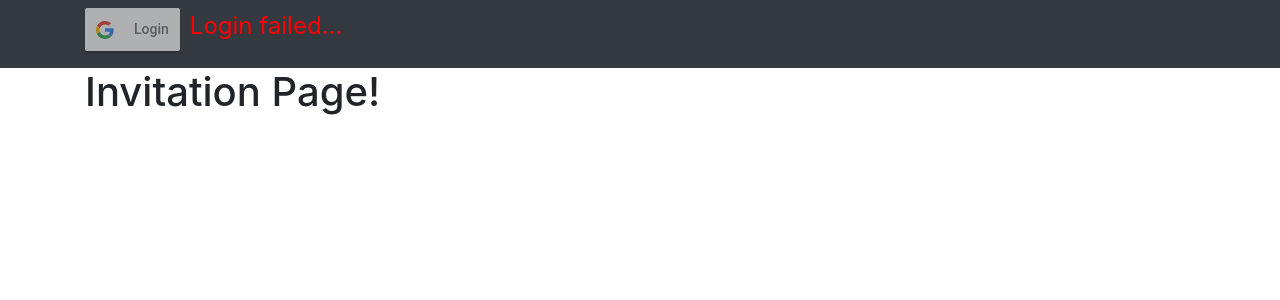
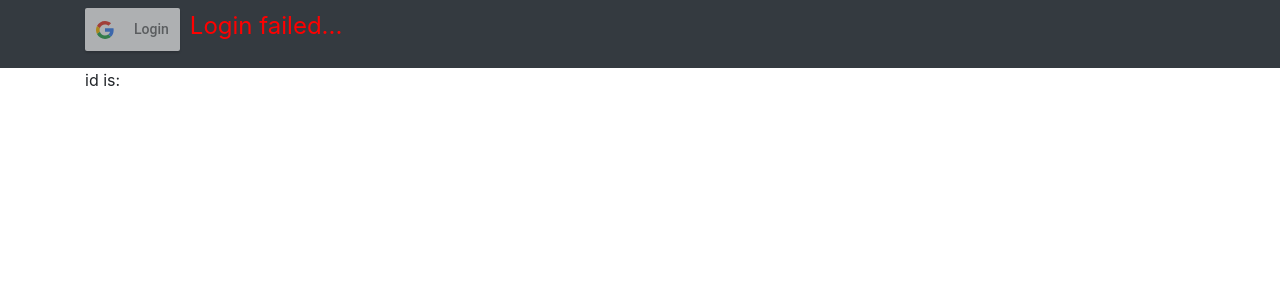
Before and after one commit to cs130-w21/17, a React (Create React App) app in the folder client/: page /invitation in a window 1280 px wide. Shown: the top 300 px of the page. Built offline with nearby package versions, Linux system fonts and the light colour scheme.

Commit message:
Reading Query String

```diff
--- a/client/src/components/pages/InvitationPage.tsx
+++ b/client/src/components/pages/InvitationPage.tsx
@@ -1,23 +1,36 @@
 import React from 'react';
-import {InvitationProps, InvitationState} from "../../types/interfaces";
-
+import {InvitationPageProps, InvitationPageState, InvitationState} from "../../types/interfaces";
 /**
  * This class serves as the invitation page for the application.
  * The invitee will be able to view the inviter's schedule here.
  */
-class InvitationPage extends React.Component<InvitationProps, InvitationState> {
-    constructor(props : InvitationProps) {
+class InvitationPage extends React.Component<InvitationPageProps, InvitationPageState> {
+    constructor(props : InvitationPageProps) {
         super(props);
-
         this.state = {}
     }
+    getId(): string {
+        let search = this.getUrlParams();
+        return search.get("id") || "";
+    }
 
+    getUrlParams(): URLSearchParams {
+        if (!this.props.location.search) return new URLSearchParams();
+        return new URLSearchParams(this.props.location.search);
+    }
+
+    findEmail(): string {
+
+    }
     render() : any {
+        let id = this.getId();
         return (
-            <h1>Invitation Page!</h1>
+            <div>
+                id is: {id}
+            </div>
+            //<h1>Invitation Page!</h1>
         );
     }
 }
 
-
-export { InvitationPage };
+export {InvitationPage};
```
Also changed, not shown: client/src/types/interfaces.ts (+9 -0 lines).
